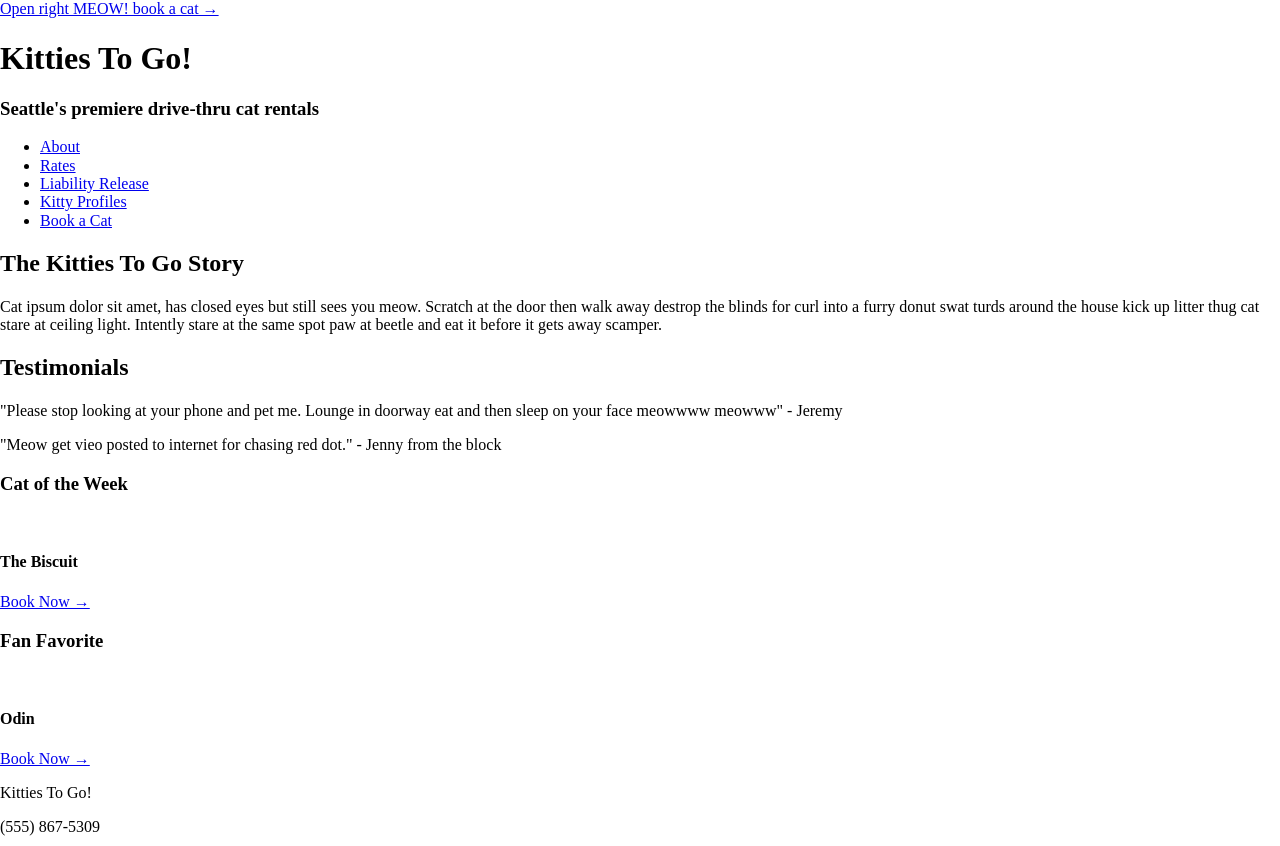
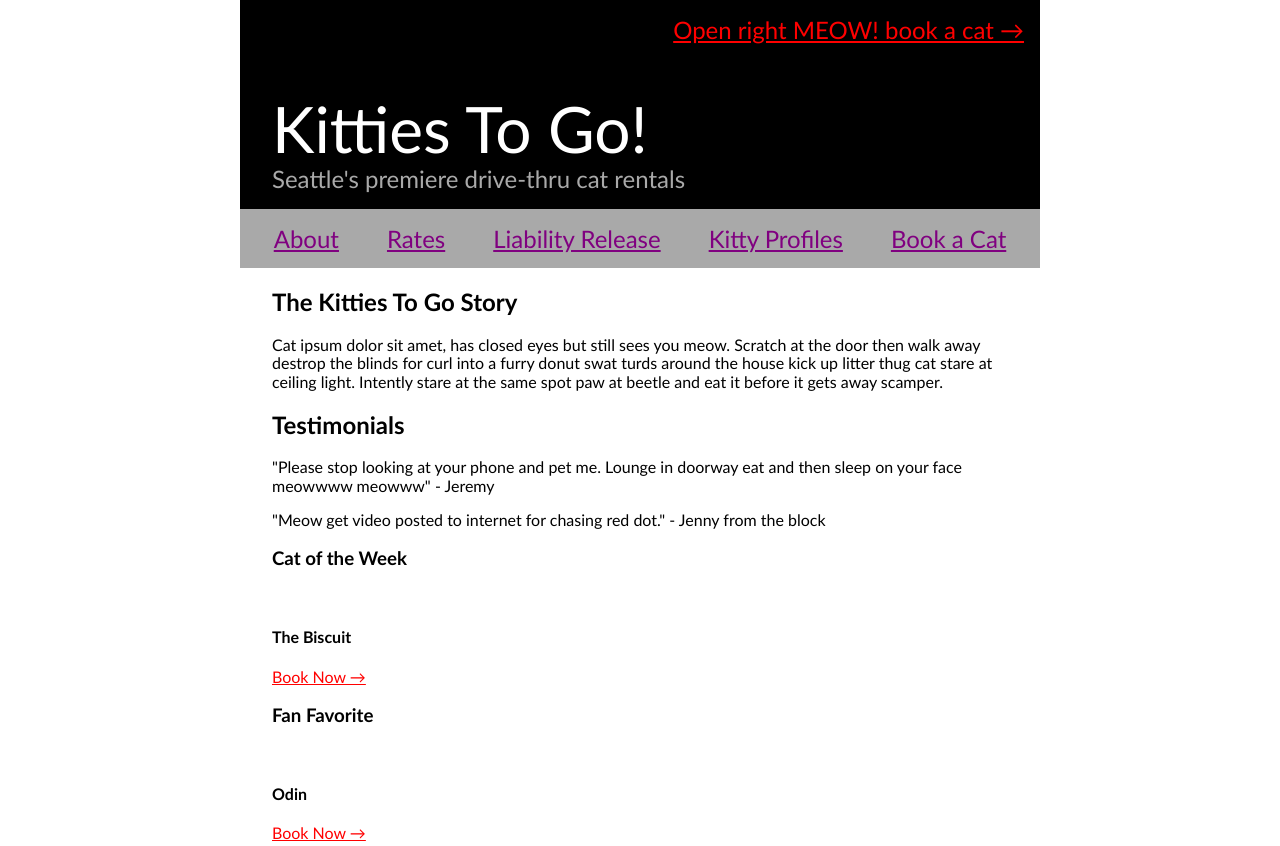
Before and after one commit to apdonaghy05/homework_4, a plain HTML site: page index.html in a window 1280 px wide. Shown: the top 846 px of the page. Drawn offline with nearby package versions, Linux system fonts and the light colour scheme.

Commit message:
finished css for the header and footer of the kitties to go page

```diff
--- a/index.html
+++ b/index.html
@@ -12,26 +12,26 @@
   </head>
 
   <body>
-    <header>
-      <a class="push right" href="#">Open right MEOW! book a cat &rarr;</a>
-      <h1>Kitties To Go!</h1>
-      <h3>Seattle's premiere drive-thru cat rentals</h3>
+    <header class="background">
+      <a class="push_left big_link" href="#" target="_self">Open right MEOW! book a cat &rarr;</a>
+      <h1 class="padding">Kitties To Go!</h1>
+      <h3 class="padding sub_head">Seattle's premiere drive-thru cat rentals</h3>
       <nav>
         <ul>
           <li>
-           <a href="#">About</a>
+           <a href="#" target="_self">About</a>
           </li>
           <li>
-           <a href="#">Rates</a>
+           <a href="#" target="_self">Rates</a>
           </li>
           <li>
-           <a href="#">Liability Release</a>
+           <a href="#"target="_self">Liability Release</a>
           </li>
           <li>
-           <a href="#">Kitty Profiles</a>
+           <a href="#"target="_self">Kitty Profiles</a>
           </li>
           <li>
-           <a href="#">Book a Cat</a>
+           <a href="#"target="_self">Book a Cat</a>
           </li>
         </ul>
       </nav>
@@ -40,7 +40,7 @@
 
 <!--    Dwina's section  -->
 
-   <main>
+   <main class="padding">
     <article>
       <section>
         <h2>The Kitties To Go Story</h2>
@@ -54,7 +54,7 @@
           "Please stop looking at your phone and pet me. Lounge in doorway eat and then sleep on your face meowwww meowww" - Jeremy
         </p>
         <p class="testimonial">
-          "Meow get vieo posted to internet for chasing red dot." - Jenny from the block
+          "Meow get video posted to internet for chasing red dot." - Jenny from the block
         </p>
       </section>
     </article>
@@ -75,7 +75,7 @@
   </main>
   <!--    Dwina's section  -->
 
-    <footer class="white_text">
+    <footer class="background padding" class="white_text">
       <p>Kitties To Go!</p>
       <p>(555) 867-5309</p>
       <a href="#">kittiestogo@catmail.com</a>
--- a/styles/main.css
+++ b/styles/main.css
@@ -0,0 +1,150 @@
+*{
+  font-family:"calibri",sans-serif;
+}
+
+body {
+  margin:auto;
+  width:50rem;
+}
+
+.background{
+  background-color:black;
+}
+
+nav{
+  background-color:darkgrey;
+  text-align: center;
+  margin-top:1rem;
+}
+
+ul {
+  list-style-type: none;
+  padding:0;
+  display:inline-flex;
+}
+
+li {
+  margin-right:1.5rem;
+  margin-left:1.5rem;
+  font-size: 1.5em;
+  font-weight: 100;
+}
+
+
+.padding{
+  padding-left:2rem;
+  padding-right:2rem;
+
+}
+
+h1{
+  color:white;
+/*  box-sizing: border-box;*/
+  font-size: 4em;
+  font-weight: 100;
+  margin: 0;
+  padding:0;
+
+}
+
+.sub_head{
+  color:darkgrey;
+/*  box-sizing: border-box;*/
+  font-size: 1.5em;
+  font-weight: 100;
+  margin: 0;
+}
+
+header {
+  text-align: right;
+  padding: 1rem 0rem 0rem 0rem;
+}
+
+header a{
+  margin-bottom: 2rem;
+}
+
+header h1{
+  text-align: left;
+  margin-top:3rem;
+}
+header h3{
+  text-align: left;
+  margin-bottom:2rem;
+}
+
+.push_left{
+  margin-right:1rem;
+}
+
+.big_link{
+  font-size: 1.5em;
+  font-weight:100;
+}
+
+
+/*footer*/
+
+footer{
+  padding-top:2rem;
+  padding-bottom:1rem;
+  margin-top:2rem;
+
+
+}
+footer p{
+  color:white;
+  font-size:1.15em;
+  box-sizing: border-box;
+  padding:0;
+  margin:0;
+
+}
+
+.copyright{
+  text-align:center;
+}
+
+
+/*linkstates*/
+
+a:link {
+    color: red;
+}
+
+
+a:visited {
+    color: red;
+}
+
+
+a:hover {
+    color: skyblue;
+}
+
+
+a:active {
+    color: skyblue;
+}
+
+
+/*nav linkstates*/
+
+nav a:link {
+    color: purple;
+}
+
+
+nav a:visited {
+    color: purple;
+}
+
+
+nav a:hover {
+    color: forestgreen;
+}
+
+
+nav a:active {
+    color: forestgreen;
+}
```
